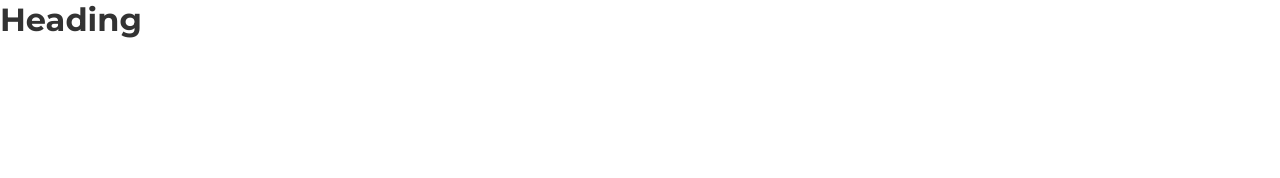
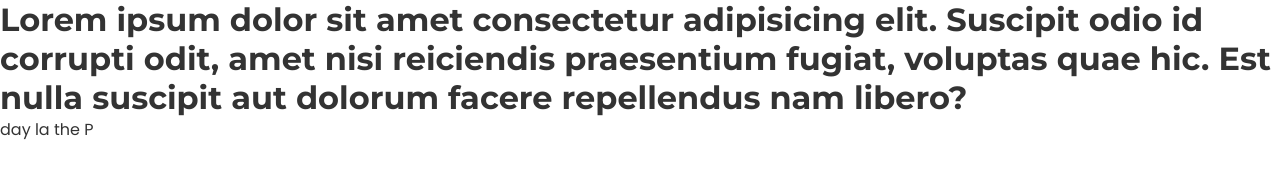
Before and after one commit to trungjc/html-CT, a plain HTML site: page index.html in a window 1280 px wide. Drawn offline with Linux system fonts and the light colour scheme.

Commit message:
update 1

```diff
--- a/index.html
+++ b/index.html
@@ -13,7 +13,8 @@
 </head>
 <body>
   <div class="container">
-    <h1>Heading</h1>
+    <h1>Lorem ipsum dolor sit amet consectetur adipisicing elit. Suscipit odio id corrupti odit, amet nisi reiciendis praesentium fugiat, voluptas quae hic. Est nulla suscipit aut dolorum facere repellendus nam libero?</h1>
+    <p>day la the P</p>
   </div>
 </body>
 </html>
```
